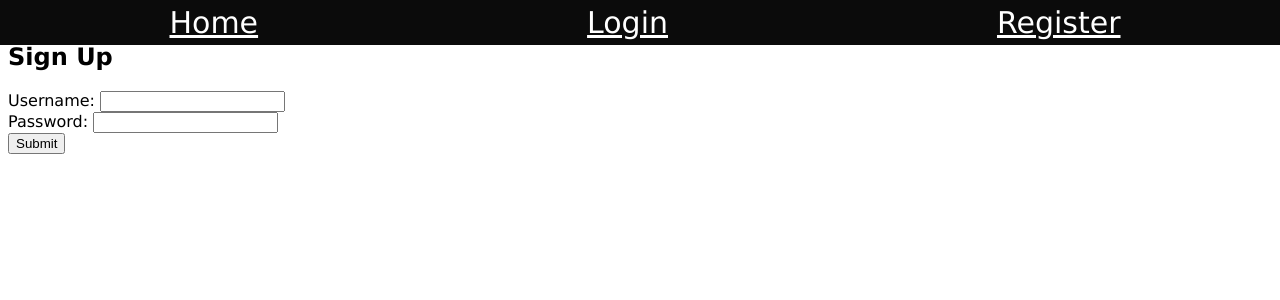
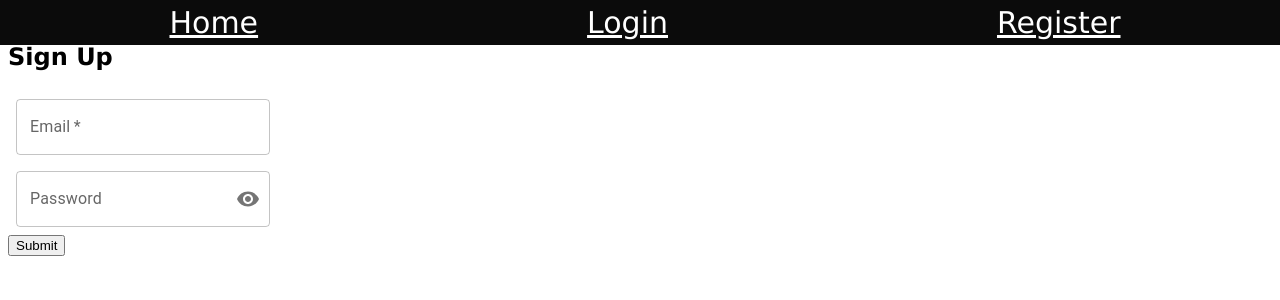
Before and after one commit to Jack-Tillman/TheCapstoneProject, a React (Vite) app: page /register in a window 1280 px wide. Shown: the top 300 px of the page. Built offline with nearby package versions, Linux system fonts and the light colour scheme.

Commit message:
login and register inputs look prettier, made with MUI elements

```diff
--- a/src/client/components/Login.jsx
+++ b/src/client/components/Login.jsx
@@ -1,5 +1,17 @@
 import React, { useState } from 'react';
 import { userLogin } from '../api/index';
+import Box from '@mui/material/Box';
+import IconButton from '@mui/material/IconButton';
+import Input from '@mui/material/Input';
+import FilledInput from '@mui/material/FilledInput';
+import OutlinedInput from '@mui/material/OutlinedInput';
+import InputLabel from '@mui/material/InputLabel';
+import InputAdornment from '@mui/material/InputAdornment';
+import FormHelperText from '@mui/material/FormHelperText';
+import FormControl from '@mui/material/FormControl';
+import TextField from '@mui/material/TextField';
+import Visibility from '@mui/icons-material/Visibility';
+import VisibilityOff from '@mui/icons-material/VisibilityOff';
 
 export const Login = () => {
   const [email, setEmail] = useState('');
@@ -13,6 +25,14 @@ export const Login = () => {
 
   const handlePasswordChange = (e) => {
     setPassword(e.target.value);
+  };
+
+  const [showPassword, setShowPassword] = React.useState(false);
+
+  const handleClickShowPassword = () => setShowPassword((show) => !show);
+
+  const handleMouseDownPassword = (event) => {
+    event.preventDefault();
   };
 
   const handleSubmit = async(e) => {
@@ -29,28 +49,62 @@ export const Login = () => {
   };
 
   return (
+
     <div>
       <h2>Login</h2>
       <form onSubmit={handleSubmit}>
         <div>
-          <label htmlFor='email'>Email:</label>
-          <input
+          {/*<label htmlFor='email'>Email:</label>
+           <input
             type='email'
             id='email'
             value={email}
             onChange={handleEmailChange}
             required
-          />
+          /> */}
+          <FormControl sx={{ m: 1, width: '25ch' }} variant="outlined">
+          <TextField
+            required
+            id="outlined-required"
+            label="Email"
+            value={email}
+            onChange={handleEmailChange}
+          /></FormControl>
         </div>
         <div>
-          <label htmlFor='password'>Password:</label>
+          {/* <label htmlFor='password'>Password:</label>
           <input
             type='password'
             id='password'
             value={password}
             onChange={handlePasswordChange}
             required
+          /> */}
+          <FormControl sx={{ m: 1, width: '25ch' }} variant="outlined">
+          <InputLabel htmlFor="outlined-adornment-password">Password</InputLabel>
+          <OutlinedInput
+            id="outlined-adornment-password"
+            type={showPassword ? 'text' : 'password'}
+            endAdornment={
+              <InputAdornment position="end">
+                <IconButton
+                  aria-label="toggle password visibility"
+                  onClick={handleClickShowPassword}
+                  onMouseDown={handleMouseDownPassword}
+                  edge="end"
+                >
+                  {showPassword ? <VisibilityOff /> : <Visibility />}
+                </IconButton>
+              </InputAdornment>
+            }
+            label="Password"
+            // type='password'
+            // id='password'
+            value={password}
+            onChange={handlePasswordChange}
+            required
           />
+          </FormControl>
         </div>
         <button type='submit'>Login</button>
       </form>
--- a/src/client/components/Register.jsx
+++ b/src/client/components/Register.jsx
@@ -1,11 +1,30 @@
-import { useState } from "react";
+import React, { useState } from 'react';
 import { registerUser } from "../api/index";
-
+import Box from '@mui/material/Box';
+import IconButton from '@mui/material/IconButton';
+import Input from '@mui/material/Input';
+import FilledInput from '@mui/material/FilledInput';
+import OutlinedInput from '@mui/material/OutlinedInput';
+import InputLabel from '@mui/material/InputLabel';
+import InputAdornment from '@mui/material/InputAdornment';
+import FormHelperText from '@mui/material/FormHelperText';
+import FormControl from '@mui/material/FormControl';
+import TextField from '@mui/material/TextField';
+import Visibility from '@mui/icons-material/Visibility';
+import VisibilityOff from '@mui/icons-material/VisibilityOff';
 
 export const Register = () => {
     const [username, setUsername] = useState("");
     const [password, setPassword] = useState("");
     const [error, setError] = useState(null);
+
+    const [showPassword, setShowPassword] = React.useState(false);
+
+    const handleClickShowPassword = () => setShowPassword((show) => !show);
+
+    const handleMouseDownPassword = (event) => {
+      event.preventDefault();
+    };
 
     async function handleSubmit(event) {
         event.preventDefault();
@@ -25,13 +44,48 @@ export const Register = () => {
             <h2 className="sign-up">Sign Up</h2>
             { error && <p>{error}</p> }
             <form onSubmit={handleSubmit}>
-                <label>
+                {/* <label>
                     Username: <input value={username} onChange={(e) => setUsername(e.target.value)} minLength={8} required/>
-                </label>
+                </label> */}
+                <FormControl sx={{ m: 1, width: '25ch' }} variant="outlined">
+                    <TextField
+                        required
+                        id="outlined-required"
+                        label="Email"
+                        value={username}
+                        onChange={(e) => setUsername(e.target.value)}
+                        minLength={8}
+                    /></FormControl>
                 <br />
-                <label>
+                {/* <label>
                     Password: <input type="password" value={password} onChange={(e) => setPassword(e.target.value)} minLength={8} required/>
-                </label>
+                </label> */}
+                <FormControl sx={{ m: 1, width: '25ch' }} variant="outlined">
+                <InputLabel htmlFor="outlined-adornment-password">Password</InputLabel>
+                <OutlinedInput
+                    id="outlined-adornment-password"
+                    type={showPassword ? 'text' : 'password'}
+                    endAdornment={
+                    <InputAdornment position="end">
+                        <IconButton
+                        aria-label="toggle password visibility"
+                        onClick={handleClickShowPassword}
+                        onMouseDown={handleMouseDownPassword}
+                        edge="end"
+                        >
+                        {showPassword ? <VisibilityOff /> : <Visibility />}
+                        </IconButton>
+                    </InputAdornment>
+                    }
+                    label="Password"
+                    // type='password'
+                    // id='password'
+                    value={password}
+                    onChange={(e) => setPassword(e.target.value)}
+                    minLength={8}
+                    required
+                />
+                </FormControl>
                 <br />
                 <button type="submit">Submit</button>
             </form>
```
